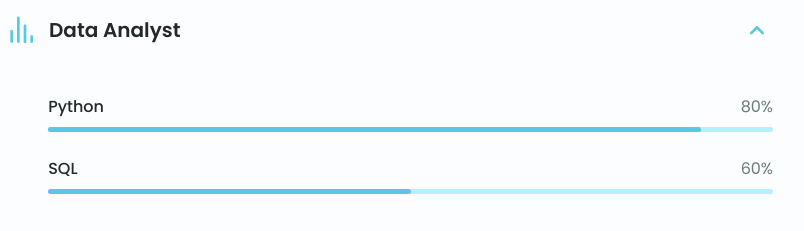
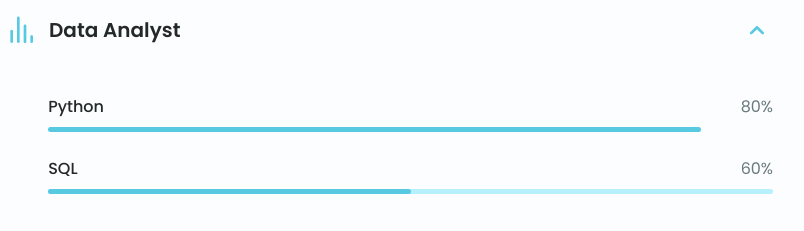
Before and after one commit to MANOJKUMAR9342/manojkumar-portfolio, a plain HTML site: page index.html in a window 1280 px wide. Shown: the part 2140-2371 px from the top of the page, 251-1055 px from the left. Drawn offline with nearby package versions, Linux system fonts and the light colour scheme; files whose address does not match are found by name.

Commit message:
Update index.html

```diff
--- a/index.html
+++ b/index.html
@@ -169,7 +169,7 @@
                                         <h3 class="skills__name">Python</h3>
                                         <span class="skills__number">80%</span>
                                     </div>
-                                    <div class="skills__bar">
+                                    <div class="">
                                         <span class="skills__percentage skills__html"></span>
                                     </div>
                                   </div>
```
